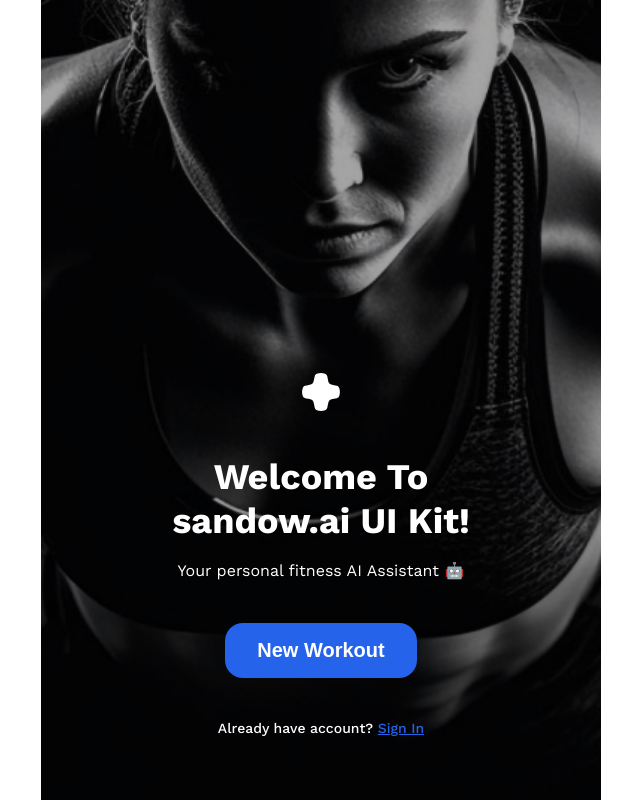
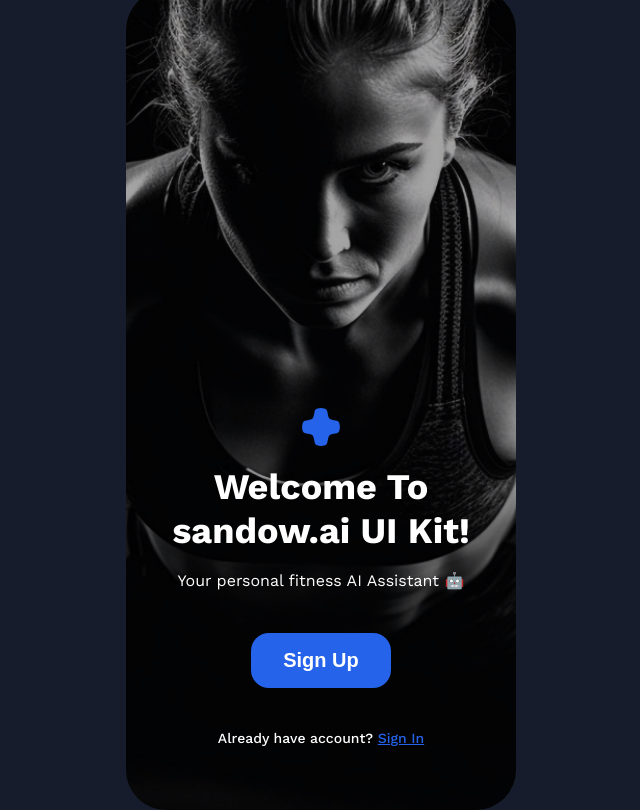
Before and after one commit to geletsky/react-workout-app, a React (Vite) app: page / in a window 1280 px wide. Shown: the whole page, without its empty margins (319-959 px from the left). Built offline with nearby package versions, Linux system fonts and the light colour scheme.

Commit message:
Fix Layout

```diff
--- a/package.json
+++ b/package.json
@@ -13,6 +13,7 @@
 		"clsx": "^2.1.1",
 		"react": "^18.3.1",
 		"react-dom": "^18.3.1",
+		"react-hook-form": "^7.53.1",
 		"react-icons": "^5.3.0",
 		"react-router-dom": "^6.27.0"
 	},
--- a/src/assets/styles/_variables.scss
+++ b/src/assets/styles/_variables.scss
@@ -7,6 +7,7 @@ $black: #111214;
 $white: #fff;
 $light-gray: #393c43;
 $gray: #f3f3f4;
+$dark-blue: #161c2b;
 
 $radius: 18px;
 
--- a/src/assets/styles/index.scss
+++ b/src/assets/styles/index.scss
@@ -4,9 +4,18 @@
 body {
 	font-family: variables.$font-family;
 
+	height: 100vh;
 	color: variables.$black;
 	font-size: 18px;
 	line-height: 120%;
 
-	background-color: variables.$white;
+	background-color: variables.$dark-blue;
 }
+
+#root {
+	height: 100%;
+
+	display: flex;
+	align-items: center;
+	justify-content: center;
+}
--- a/src/components/layout/Layout.jsx
+++ b/src/components/layout/Layout.jsx
@@ -1,21 +1,21 @@
+import cn from 'clsx'
+
 import styles from './Layout.module.scss'
 import Header from './header/Header'
 
 export default function Layout({
 	children,
 	bgImage,
-	heading = '',
 	backLink = '/',
-	isVisible = true
+	isHeaderVisible = true
 }) {
 	return (
 		<section
-			className={`${styles.wrapper} ${!isVisible ? styles.hidden : ''}`}
+			className={cn(styles.wrapper, { [styles.welcomePage]: !isHeaderVisible })}
 			style={{ backgroundImage: `url(${bgImage})` }}
 		>
-			{isVisible && <Header backLink={backLink} />}
+			{isHeaderVisible && <Header backLink={backLink} />}
 
-			{heading && <h1>{heading}</h1>}
 			{children}
 		</section>
 	)
--- a/src/components/layout/Layout.module.scss
+++ b/src/components/layout/Layout.module.scss
@@ -1,8 +1,12 @@
+@use 'src/assets/styles/variables';
+
 .wrapper {
 	padding: 0px 25px;
-	max-width: 560px;
+
 	margin: 0 auto;
-	height: 100vh;
+
+	height: 250px;
+	max-width: 400px;
 
 	display: flex;
 	flex-direction: column;
@@ -12,7 +16,10 @@
 	background-size: cover;
 	background-position: center;
 
-	&.hidden {
-		justify-content: flex-end;
+	border-radius: 0 0 20px 20px;
+
+	&.welcomePage {
+		height: 820px;
+		border-radius: 40px;
 	}
 }
--- a/src/components/layout/header/Header.jsx
+++ b/src/components/layout/header/Header.jsx
@@ -1,4 +1,4 @@
-import { IoChevronBack, IoPerson } from 'react-icons/io5'
+import { IoChevronBack } from 'react-icons/io5'
 import { useLocation, useNavigate } from 'react-router-dom'
 
 import NavButton from '../../ui/nav-button/NavButton'
--- /dev/null
+++ b/src/components/layout/heading/Heading.jsx
@@ -0,0 +1,11 @@
+import styles from './Heading.module.scss'
+
+export default function Heading({ heading, subheading, logo }) {
+	return (
+		<div className={styles.headingWrapper}>
+			{logo && <img src='/images/logo.svg' alt='Logo' />}
+			<h1>{heading}</h1>
+			<p>{subheading}</p>
+		</div>
+	)
+}
--- /dev/null
+++ b/src/components/layout/heading/Heading.module.scss
@@ -0,0 +1,29 @@
+@use 'src/assets/styles/variables';
+
+.headingWrapper {
+	display: flex;
+	flex-direction: column;
+	gap: 15px;
+
+	& > h1 {
+		max-width: 340px;
+		margin: 0 auto;
+
+		color: variables.$white;
+		font-size: 36px;
+		font-weight: 700;
+		line-height: 120%;
+	}
+
+	& > p {
+		color: variables.$white;
+		font-size: 16px;
+		line-height: 160%;
+	}
+
+	& > img {
+		margin: 0 auto;
+		width: 48px;
+		height: 48px;
+	}
+}
--- a/src/components/screens/home/Home.jsx
+++ b/src/components/screens/home/Home.jsx
@@ -3,20 +3,23 @@ import { Link, useNavigate } from 'react-router-dom'
 import Button from '../../ui/button/Button'
 
 import Layout from '../../layout/Layout'
+import Heading from '../../layout/heading/Heading'
 
 import styles from './Home.module.scss'
 
 function Home() {
 	const navigate = useNavigate()
 	return (
-		<Layout bgImage='/images/bg-image.png' isVisible={false}>
+		<Layout bgImage='/images/bg-image.png' isHeaderVisible={false}>
 			<div className={styles.wrapper}>
-				<img src="/images/logo.svg" alt="Logo" />
-				<div className={styles.header}>
-					<h1>Welcome To sandow.ai UI Kit!</h1>
-					<p>Your personal fitness AI Assistant 🤖</p>
-				</div>
-				<Button onClick={() => navigate('/new-workout')}>New Workout</Button>
+				<Heading
+					heading='Welcome To sandow.ai UI Kit!'
+					subheading='Your personal fitness AI Assistant 🤖'
+					logo={true}
+				/>
+
+				<Button onClick={() => navigate('/new-workout')}>Sign Up</Button>
+
 				<p className={styles.footer}>
 					Already have account? <Link to={'/auth'}>Sign In</Link>
 				</p>
--- a/src/components/screens/home/Home.module.scss
+++ b/src/components/screens/home/Home.module.scss
@@ -2,6 +2,7 @@
 
 .wrapper {
 	margin: 0px 0px 60px 0px;
+	height: 100%;
 
 	display: flex;
 	align-items: center;
@@ -10,38 +11,6 @@
 	gap: 40px;
 
 	text-align: center;
-
-	& > a {
-		display: inline-block;
-	}
-
-	& > img {
-		margin: 0 auto;
-		width: 48px;
-		height: 48px;
-	}
-}
-
-.header {
-	display: flex;
-	flex-direction: column;
-	gap: 15px;
-
-	& > h1 {
-		max-width: 340px;
-		margin: 0 auto;
-
-		color: variables.$white;
-		font-size: 36px;
-		font-weight: 700;
-		line-height: 120%;
-	}
-
-	& > p {
-		color: variables.$white;
-		font-size: 16px;
-		line-height: 160%;
-	}
 }
 
 .footer {
--- a/src/components/ui/button/Button.module.scss
+++ b/src/components/ui/button/Button.module.scss
@@ -7,5 +7,11 @@
 	font-weight: 600;
 	font-size: 20px;
 	border-radius: variables.$radius;
-	background: variables.$blue;;
+	background: variables.$blue;
+
+	transition: background .3s ease-in-out;
+
+	&:hover {
+		background: #2d4e97;
+	}
 }
```
Also changed, not shown: public/images/logo.svg, 1 other file (tests, documents, lock files or other folders).
